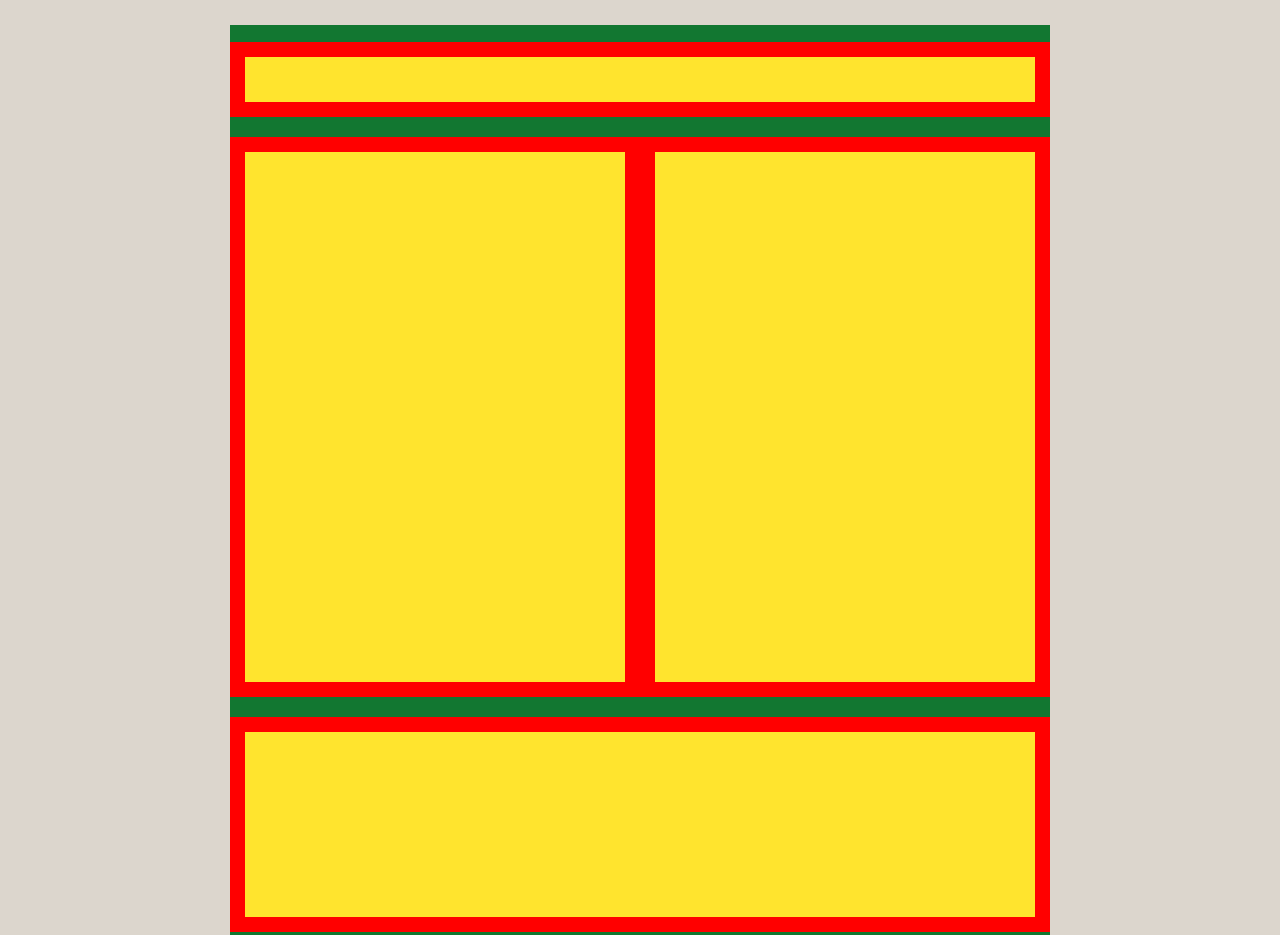
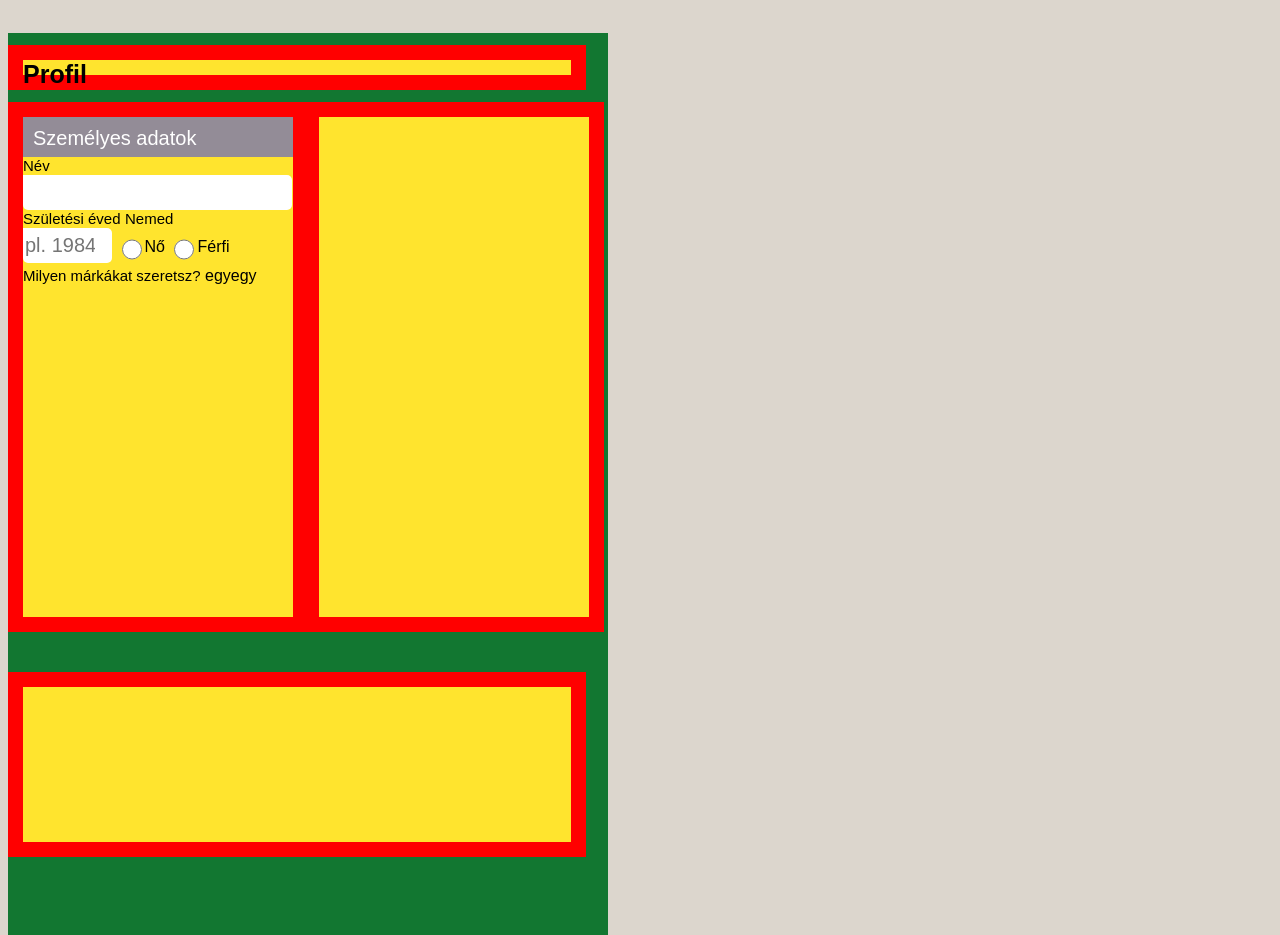
Before and after one commit to green-fox-academy/Kamokamocsai, a plain HTML site: page week-01/day-05/Index.html in a window 1280 px wide. Shown: the top 935 px of the page. Drawn offline with Linux system fonts and the light colour scheme.

Commit message:
feat(form): added new features

```diff
--- a/week-01/day-05/Index.html
+++ b/week-01/day-05/Index.html
@@ -13,15 +13,47 @@
 
     <div id="bigbox">
         <div class="box">
+            <h1>Profil</h1>
+        </div>
+
+
+
+        <div class="box" id="left-box">
+            <span class="label">Személyes adatok</span>
+
+        <form action="post">
+            <div>
+            <p>Név</p>
+            <br>
+            <input type="text">
+            </div>
+
+            <!-- <div class="belso"> -->
+                <p>Születési éved</p>
+                <p></p>
+                <p>Nemed</p><br>
+
+                <input type="number" maxlength="4" minlength="1" placeholder="pl. 1984">
+                <input type="radio" name="gender"><label for="Nő">Nő</label>
+                <input type="radio" name="gender"><label for="férfi">Férfi</label>
+            <br>
+                <p>Milyen márkákat szeretsz?</p>
+
+
+                <div>egy</div><div>egy</div>
 
         </div>
 
 
-        <div class="box" id="left-box"></div>
+
         <div class="box" id="right-box"></div>
+
+        <span class="clearfix"></span>
 
 
         <div class="box" id="bottom-box">
+
+        </form>
 
         </div>
 
--- a/week-01/day-05/style.css
+++ b/week-01/day-05/style.css
@@ -1,13 +1,20 @@
+* {
+    box-sizing: border-box;
+}
+
 html {
     background-color: #DCD6CD;
-    margin: 0px;
+    margin: 0 0 0 0;
     padding: 0px;
+    font-family: Arial, Helvetica, sans-serif;
 }
+
+
 
 #bigbox {
     display: border-box;
     background: #127731;
-    width: 820px;
+    width: 600px;
     height: 1000px;
     margin: 2% auto;
 }
@@ -21,20 +28,80 @@ html {
     border: 15px solid red;
     margin-left: 0px;
     margin-right: 0px;
+    margin-bottom: 0px;
 }
 
 #left-box {
-    width: 46.3425%;
-    padding: 0px;
+    width: 50%;
+    padding: 0 0 0 0;
+    height: 530px;
+    display: block;
+    float: left;
+}
+
+#right-box {
+    width: 50%;
+    margin: 2% 0 0 -4px;
     height: 530px;
 }
 
-#right-box {
-    width: 46.3425%;
-    margin: 2% 0 0 -4px;
-    height: 530px;
+.clearfix {
+    width: 0px;
+    height: 0px;
+    clear: both;
+    visibility: hidden;
 }
 
 #bottom-box {
     height: 185px;
 }
+
+h1{
+    display: inline;
+    font-size: 25px;
+}
+
+p {
+    display: inline;
+    font-size: 15px;
+
+}
+
+span {
+    background-color: #938C97;
+    color: white;
+    width: 100%;
+    height: 40px;
+    display: inline-block;
+    padding: 10px;
+    font-size: 20px;
+}
+
+input {
+    width: 50%;
+    height: 35px;
+    font-size: 20px;
+    border: 0px;
+    border-top-left-radius: 5x;
+    border-bottom-left-radius: 5px;
+    border-top-right-radius: 5px;
+    border-bottom-right-radius: 5px;
+}
+
+input[type="number"]{
+    inline-size: 33%;
+}
+
+input[type="text"]{
+    width: 100%;
+    display: inline-block;
+}
+
+input[type="radio"]{
+    inline-size: 20px;
+    vertical-align: middle;
+}
+
+div {
+    display: inline-block;
+}
```
